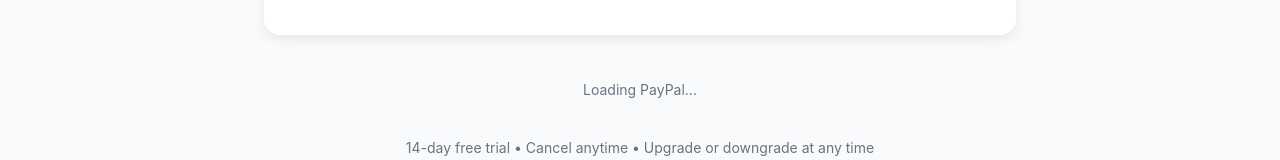
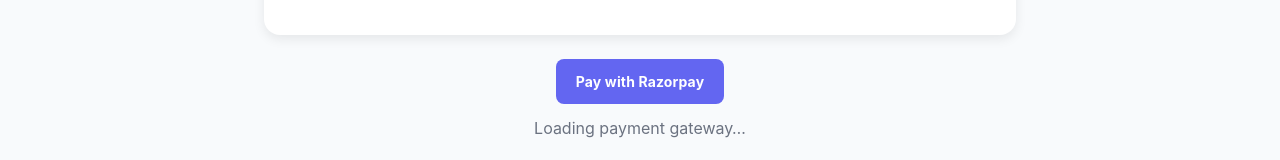
Before and after one commit to deepesh75/zyync-project-management, a Next.js app: page /pricing/pro in a window 1280 px wide. Shown: the part 792-952 px from the top of the page. Built offline with nearby package versions, Linux system fonts and the light colour scheme; no server answers.

Commit message:
Integrate Razorpay: env vars, REST endpoints, pricing UI update

```diff
--- a/package.json
+++ b/package.json
@@ -14,7 +14,7 @@
     "test": "vitest"
   },
   "dependencies": {
-    "@paypal/checkout-server-sdk": "^1.0.3",
+    "razorpay": "^2.10.0",
     "@prisma/client": "5",
     "@types/formidable": "^3.4.6",
     "bcrypt": "^6.0.0",
--- /dev/null
+++ b/src/pages/api/payments/razorpay/order.ts
@@ -0,0 +1,41 @@
+import type { NextApiRequest, NextApiResponse } from 'next'
+import { getServerSession } from 'next-auth/next'
+import { authOptions } from '../../auth/[...nextauth]'
+
+export default async function handler(req: NextApiRequest, res: NextApiResponse) {
+  if (req.method !== 'POST') return res.status(405).json({ error: 'Method not allowed' })
+
+  const session = await getServerSession(req, res, authOptions)
+  if (!session || !session.user?.email) return res.status(401).json({ error: 'Unauthorized' })
+
+  const { amount, currency = 'INR', receipt } = req.body
+  if (!amount || typeof amount !== 'number') return res.status(400).json({ error: 'amount is required (in smallest currency unit, e.g., paise)' })
+
+  try {
+    const keyId = process.env.RAZORPAY_KEY_ID || ''
+    const keySecret = process.env.RAZORPAY_KEY_SECRET || ''
+
+    const body = JSON.stringify({ amount, currency, receipt: receipt || `rcpt_${Date.now()}`, payment_capture: 1 })
+
+    const resp = await fetch('https://api.razorpay.com/v1/orders', {
+      method: 'POST',
+      headers: {
+        'Content-Type': 'application/json',
+        Authorization: 'Basic ' + Buffer.from(`${keyId}:${keySecret}`).toString('base64')
+      },
+      body
+    })
+
+    if (!resp.ok) {
+      const text = await resp.text()
+      console.error('Razorpay order API error', resp.status, text)
+      return res.status(500).json({ error: 'Failed to create order' })
+    }
+
+    const order = await resp.json()
+    return res.status(201).json(order)
+  } catch (err) {
+    console.error('Razorpay order create failed', err)
+    return res.status(500).json({ error: 'Failed to create order' })
+  }
+}
--- /dev/null
+++ b/src/pages/api/payments/razorpay/verify.ts
@@ -0,0 +1,21 @@
+import type { NextApiRequest, NextApiResponse } from 'next'
+import crypto from 'crypto'
+
+export default async function handler(req: NextApiRequest, res: NextApiResponse) {
+  if (req.method !== 'POST') return res.status(405).json({ error: 'Method not allowed' })
+
+  const { razorpay_order_id, razorpay_payment_id, razorpay_signature } = req.body
+  if (!razorpay_order_id || !razorpay_payment_id || !razorpay_signature) {
+    return res.status(400).json({ error: 'Missing required fields' })
+  }
+
+  const secret = process.env.RAZORPAY_KEY_SECRET || ''
+  const hmac = crypto.createHmac('sha256', secret).update(`${razorpay_order_id}|${razorpay_payment_id}`).digest('hex')
+
+  if (hmac === razorpay_signature) {
+    // TODO: persist payment record, update subscription/order status, trigger webhooks
+    return res.status(200).json({ ok: true })
+  }
+
+  return res.status(400).json({ error: 'Invalid signature' })
+}
--- a/src/pages/pricing/pro.tsx
+++ b/src/pages/pricing/pro.tsx
@@ -4,10 +4,10 @@
 import Link from 'next/link'
 import Navbar from '../../components/Navbar'
 
-// PayPal global type declaration
+// Razorpay global type declaration
 declare global {
   interface Window {
-    paypal?: any
+    Razorpay?: any
   }
 }
 
@@ -17,7 +17,7 @@
   const [userCount, setUserCount] = useState(5)
   const [billingCycle, setBillingCycle] = useState<'monthly' | 'annual'>('annual')
   const [loading, setLoading] = useState(false)
-  const [paypalLoaded, setPaypalLoaded] = useState(false)
+  const [razorpayLoaded, setRazorpayLoaded] = useState(false)
 
   const pricePerUserMonthly = 4
   const pricePerUserAnnual = 36 // $36/year (save 25% vs monthly)
@@ -26,80 +26,76 @@
   const discount = 0
   const total = subtotal - discount
 
-  // Load PayPal SDK
+  // Load Razorpay Checkout script
   useEffect(() => {
-    if (typeof window !== 'undefined' && !paypalLoaded) {
+    if (typeof window !== 'undefined' && !razorpayLoaded) {
       const script = document.createElement('script')
-      script.src = 'https://www.paypal.com/sdk/js?client-id=Afdwxc772Yiai4tutPAMlm-7y7VSEVEEUXlGlniM2G3tAZSioWwX7M1tOHO-K-LoxiR7VlIca5okFJ1S&vault=true&intent=subscription'
-      script.onload = () => setPaypalLoaded(true)
+      script.src = 'https://checkout.razorpay.com/v1/checkout.js'
+      script.onload = () => setRazorpayLoaded(true)
       document.head.appendChild(script)
     }
-  }, [paypalLoaded])
+  }, [razorpayLoaded])
 
-  // Render PayPal button when SDK is loaded
-  useEffect(() => {
-    if (paypalLoaded && window.paypal) {
-      // Clear any existing PayPal buttons
-      const container = document.getElementById('paypal-button-container')
-      if (container) {
-        container.innerHTML = ''
-      }
-
-      window.paypal.Buttons({
-        style: {
-          shape: 'pill',
-          color: 'blue',
-          layout: 'vertical',
-          label: 'subscribe'
-        },
-        createSubscription: function(data: any, actions: any) {
-          // Check if user is authenticated first
-          if (!session) {
-            // Redirect to signup instead of creating subscription
-            router.push(`/auth/signup?plan=pro&users=${userCount}&billing=${billingCycle}`)
-            return Promise.reject('User not authenticated - redirecting to signup')
-          }
-
-          // Select plan based on billing cycle
-          const planId = billingCycle === 'monthly'
-            ? 'P-3N8118553R364412BNFAARJA'  // Monthly plan
-            : 'P-1PK53547FK456084XNFKSFJY'   // Annual plan
-
-          console.log('Creating subscription with:', { planId, quantity: userCount })
-
-          return actions.subscription.create({
-            plan_id: planId,
-            quantity: userCount
-          })
-        },
-        onApprove: function(data: any, actions: any) {
-          // Handle successful subscription
-          console.log('Subscription created:', data.subscriptionID)
-          alert(`Subscription created successfully! ID: ${data.subscriptionID}`)
-          // You can redirect to a success page or update user status here
-          router.push('/dashboard?subscription=success')
-        },
-        onError: function(err: any) {
-          console.error('PayPal error:', err)
-          // Don't show alert for expected errors (like redirects)
-          if (err !== 'User not authenticated - redirecting to signup') {
-            alert('There was an error processing your subscription. Please try again.')
-          }
-        },
-        onCancel: function(data: any) {
-          console.log('PayPal payment cancelled by user')
-          // Optional: Show a message or redirect
-        }
-      }).render('#paypal-button-container')
-    }
-  }, [paypalLoaded, session, userCount, billingCycle]) // Removed router from dependencies
-
-  const handleSubscribe = () => {
+  const handleSubscribe = async () => {
     if (!session) {
       router.push(`/auth/signup?plan=pro&users=${userCount}&billing=${billingCycle}`)
       return
     }
-    // PayPal button will handle the subscription
+
+    if (!razorpayLoaded || typeof window === 'undefined' || !window.Razorpay) {
+      alert('Payment system is not ready. Please try again in a moment.')
+      return
+    }
+
+    setLoading(true)
+    try {
+      // Calculate amount in smallest currency unit (paise)
+      const amountINR = Math.round(total * 100) // adjust currency conversion if needed
+      const res = await fetch('/api/payments/razorpay/order', {
+        method: 'POST',
+        headers: { 'Content-Type': 'application/json' },
+        body: JSON.stringify({ amount: amountINR, currency: 'INR' })
+      })
+      const order = await res.json()
+      if (!order || !order.id) throw new Error('Failed to create order')
+
+      const options = {
+        key: process.env.NEXT_PUBLIC_RAZORPAY_KEY_ID || '',
+        amount: order.amount,
+        currency: order.currency,
+        name: 'Zyync',
+        description: 'Pro plan',
+        order_id: order.id,
+        handler: async function (response: any) {
+          // Verify payment on server
+          const verifyRes = await fetch('/api/payments/razorpay/verify', {
+            method: 'POST',
+            headers: { 'Content-Type': 'application/json' },
+            body: JSON.stringify(response)
+          })
+          const result = await verifyRes.json()
+          if (result && result.ok) {
+            alert('Payment successful — thank you!')
+            router.push('/dashboard?payment=success')
+          } else {
+            alert('Payment verification failed. Please contact support.')
+          }
+        },
+        prefill: {
+          name: session.user?.name || '',
+          email: session.user?.email || ''
+        },
+        theme: { color: '#6366f1' }
+      }
+
+      const rzp = new window.Razorpay(options)
+      rzp.open()
+    } catch (err) {
+      console.error('Razorpay error', err)
+      alert('There was an error initiating payment. Please try again.')
+    } finally {
+      setLoading(false)
+    }
   }
 
   return (
@@ -254,13 +250,15 @@
             </div>
           </div>
 
-          {/* PayPal Button */}
+          {/* Razorpay Button */}
           <div style={{ textAlign: 'center' }}>
-            <div id="paypal-button-container" style={{ maxWidth: 400, margin: '0 auto', width: '100%' }}></div>
-            {!paypalLoaded && (
-              <div style={{ padding: '20px', color: '#6b7280', fontSize: '14px' }}>
-                Loading PayPal...
-              </div>
+            <div style={{ maxWidth: 400, margin: '0 auto', width: '100%' }}>
+              <button onClick={handleSubscribe} disabled={loading} style={{ padding: '12px 20px', background: '#6366f1', color: 'white', borderRadius: 8, border: 'none', cursor: 'pointer', fontWeight: 700 }}>
+                {loading ? 'Processing…' : 'Pay with Razorpay'}
+              </button>
+            </div>
+            {!razorpayLoaded && (
+              <div style={{ marginTop: 12, color: '#6b7280' }}>Loading payment gateway…</div>
             )}
             <p style={{ fontSize: 14, color: '#6b7280', marginTop: 16 }}>
               14-day free trial • Cancel anytime • Upgrade or downgrade at any time
```
Also changed, not shown: src/pages/api/webhooks/razorpay.ts (added, +40 -0 lines).
